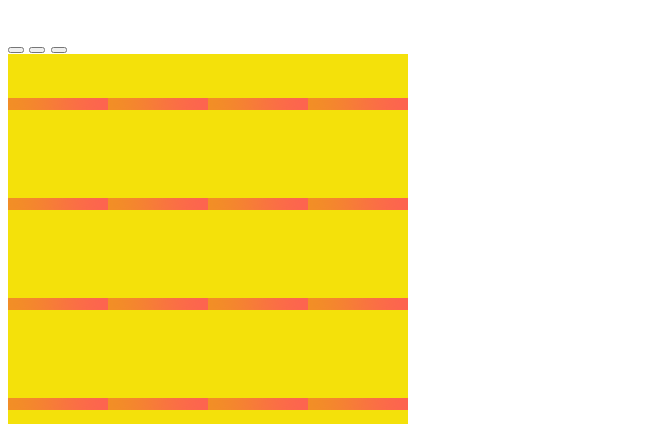
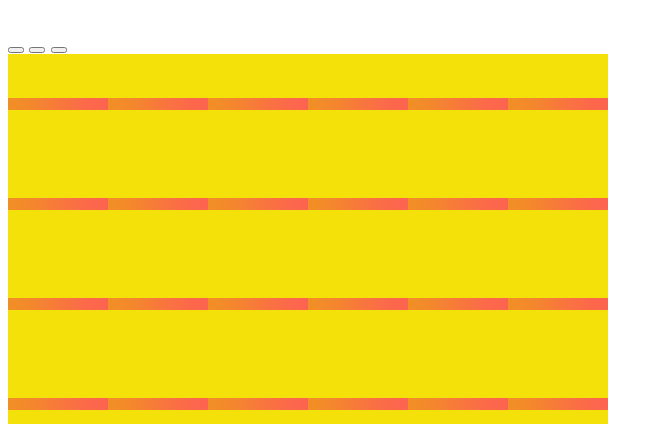
Before and after one commit to Shane-Bath/guessing-game, a plain HTML site: page index.html in a window 1280 px wide. Shown: the part 376-800 px from the top of the page, without its empty margins (0-663 px from the left). Drawn offline with Linux system fonts and the light colour scheme.

Commit message:
Add edits to css board size

```diff
--- a/assets/css/style.css
+++ b/assets/css/style.css
@@ -6,6 +6,6 @@ body {
 .board {
     display: flex;
     flex-wrap: wrap;
-    height: 300px;
-    width: 400px;
+    height: auto;
+    width: 600px;
 }
--- a/assets/js/scripts.js
+++ b/assets/js/scripts.js
@@ -121,7 +121,7 @@ gameArea()
 
 
 
-//Shuffle game cards
+//Shuffle game cards in an array
 
 //check for matches
 
```
Also changed, not shown: 1 other file.
